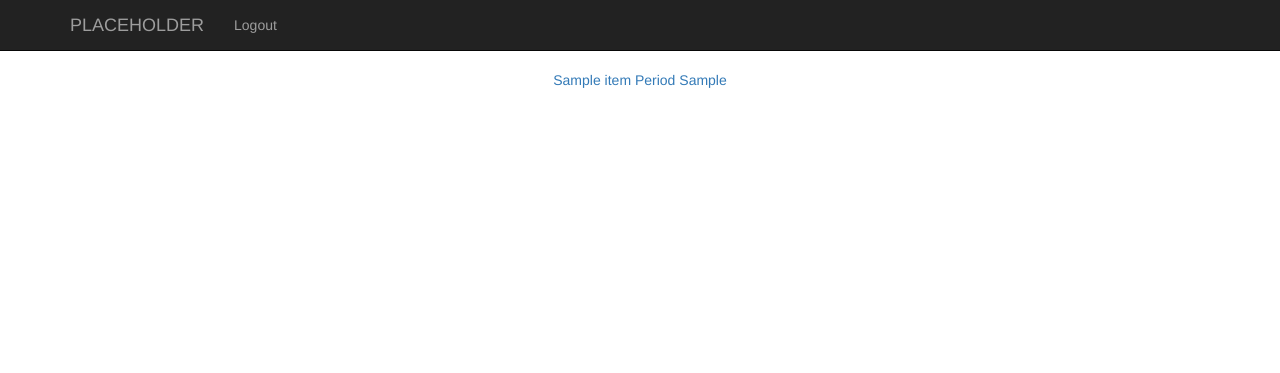
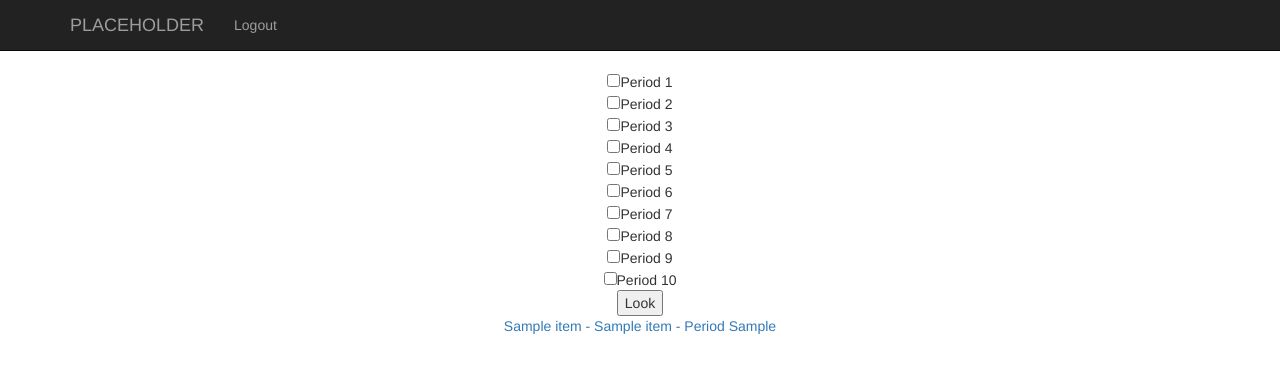
Before and after one commit to jerry-lei/Teacher-Contact-Site, a Flask app: template templates/addClass.html in a window 1280 px wide. Shown: the top 373 px of the page. Run offline with Flask 2, Linux system fonts and the light colour scheme; the template is opened without the code that fills it: most values are stand-ins (such as "Sample title", 1, 10 or a date in 2020); some libraries are stand-ins or nearby versions.

Commit message:
Shows classes for checked students

```diff
--- a/app.py
+++ b/app.py
@@ -77,6 +77,14 @@ def addClasses():
             return redirect("/")
         else:
             return render_template("addClass.html", username = session.get('username'), auth = session.get('auth'), email = session.get('email'))
+    else:
+        button = request.form['button']
+        if button == "Look":
+            checked = request.form.getlist("checks")
+            #print checked
+            return render_template("addClass.html", username = session.get('username'), auth = session.get('auth'), email = session.get('email'), classes = database.all_classes_in_period(checked))
+        else:
+            return render_template("addClass.html", username = session.get('username'), auth = session.get('auth'), email = session.get('email'))#,database.all_classes_in_period())
     return redirect("/")
 
 if __name__ == "__main__":
--- a/templates/addClass.html
+++ b/templates/addClass.html
@@ -2,9 +2,35 @@
 
 {% block body %}
 <center>
-{% for item in classes %}
-<a href="/classes/{{item.course_code}}">{{item.class_name}} Period {{item.class_period}}</a>
-<br><br>
-{% endfor %}
+  <!--TESTING CHECKBOX
+  <select id="target_choice">
+    <option value="p1" selected="selected">Period 1</option>
+    <option value="p2">Period 2</option>
+    <option value="p3">Period 3</option>
+    <option value="p4">Period 4</option>
+    <option value="p5">Period 5</option>
+    <option value="p6">Period 6</option>
+    <option value="p7">Period 7</option>
+    <option value="p8">Period 8</option>
+    <option value="p9">Period 9</option>
+    <option value="p10">Period 10</option>
+  </select>-->
+  <form method="post">
+    <input type="checkbox" name="checks" value="p1">Period 1<br>
+    <input type="checkbox" name="checks" value="p2">Period 2<br>
+    <input type="checkbox" name="checks" value="p3">Period 3<br>
+    <input type="checkbox" name="checks" value="p4">Period 4<br>
+    <input type="checkbox" name="checks" value="p5">Period 5<br>
+    <input type="checkbox" name="checks" value="p6">Period 6<br>
+    <input type="checkbox" name="checks" value="p7">Period 7<br>
+    <input type="checkbox" name="checks" value="p8">Period 8<br>
+    <input type="checkbox" name="checks" value="p9">Period 9<br>
+    <input type="checkbox" name="checks" value="p10">Period 10<br>
+  <input type="submit" id="button" name="button" value = "Look">
+</form>
+  {% for item in classes %}
+  <a href="/classes/{{item.course_code}}">{{item.teacher_name}} - {{item.class_name}} - Period {{item.class_period}}</a>
+  <br><br>
+  {% endfor %}
 </center>
 {% endblock %}
```
Also changed, not shown: database.py (+9 -4 lines).
